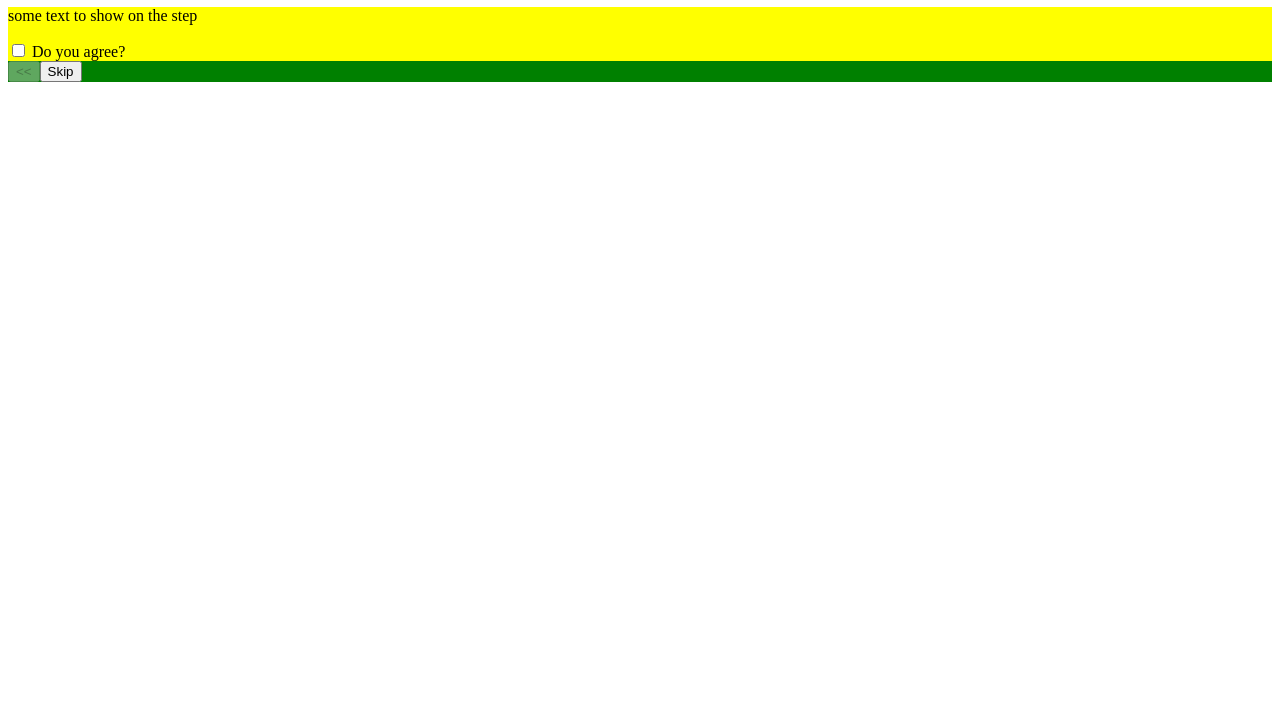
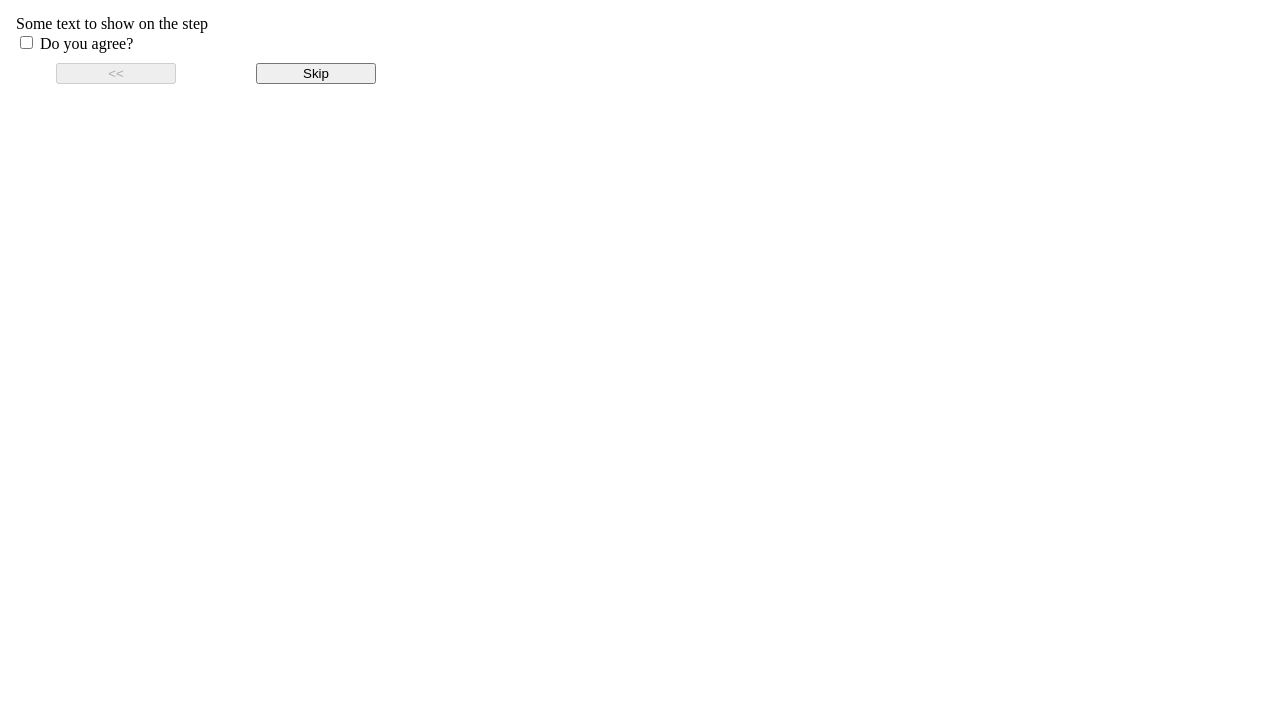
Before and after one commit to GHopperMSK/quick-quiz-fe, a plain HTML site: page index.html in a window 1280 px wide. Shown: the part 73-800 px from the top of the page. Drawn offline with Linux system fonts and the light colour scheme.

Commit message:
Add styles

```diff
--- a/config.json
+++ b/config.json
@@ -6,7 +6,7 @@
             "id": 1,
             "type": "INF",
             "config": {
-                "text": "some text to show on the step",
+                "text": "Some text to show on the step",
                 "next_slide_id": 2,
                 "next_button_label": "Let's start!",
                 "confirment_label": "Do you agree?",
--- a/modules/InfoSlide.js
+++ b/modules/InfoSlide.js
@@ -7,7 +7,7 @@ function InfoSlide(id, data)
     this.isConfirmed = false;
 
     this.compileTemplate = function() {
-        let html = `<div><p>${this.data.text}</p>`;
+        let html = `<p>${this.data.text}</p>`;
         if (this.isConfirmRequired()) {
             html += `<input type="checkbox"
                 id="qq_inf_slide_confirm_checkbox"
@@ -17,7 +17,6 @@ function InfoSlide(id, data)
                 </label>
             `;
         }
-        html += "</div>";
         return html;
     }
 
--- a/modules/MultiQuestion.js
+++ b/modules/MultiQuestion.js
@@ -57,7 +57,7 @@ function MultiQuestion(id, data)
                 id="qq_mlt_slide_option_${optionId}"
                 value="${optionId}"
                 ${(this.optionIds.indexOf(parseInt(optionId)) != -1) ? "checked" : ""} />`;
-            html += `<label for="${optionId}">${this.data.options[optionId].label}</label><br />`;
+            html += `<label for="qq_mlt_slide_option_${optionId}">${this.data.options[optionId].label}</label><br />`;
         }
         return html;
     }
--- a/modules/QuickQuizCore.js
+++ b/modules/QuickQuizCore.js
@@ -33,6 +33,9 @@ function QuickQuizCore(quizId, websiteId, rootElement, reportCallback)
         this.slidesBlock.id = "qq-slides";
         this.root.appendChild(this.slidesBlock);
 
+        const controlDiv = document.createElement("div");
+        controlDiv.id = "qq-controls";
+
         this.prevButton = document.createElement('button');
         this.prevButton.onclick = function() {
             window.quickQuiz.prev();
@@ -40,14 +43,16 @@ function QuickQuizCore(quizId, websiteId, rootElement, reportCallback)
         };
         this.prevButton.innerText = QuickQuizCore.DEFAULT_PERV_BUTTON_LABEL;
 
-        this.root.appendChild(this.prevButton);
+        controlDiv.appendChild(this.prevButton);
 
         this.nextButton = document.createElement('button');
         this.nextButton.onclick = function() {
             window.quickQuiz.next();
             return false;
         };
-        this.root.appendChild(this.nextButton);
+        controlDiv.appendChild(this.nextButton);
+
+        this.root.appendChild(controlDiv);
 
         this.isInitialized = true;
 
--- a/modules/SelectQuestion.js
+++ b/modules/SelectQuestion.js
@@ -57,7 +57,7 @@ function SelectQuestion(id, data)
                 value="${optionId}"
                 ${(this.optionId == optionId) ? "checked" : ""} />
             `;
-            html += `<label for='${optionId}'>"${this.data.options[optionId].label}</label><br />`;
+            html += `<label for='qq_slt_slide_option_${optionId}'>"${this.data.options[optionId].label}</label><br />`;
         }
         return html;
     }
--- a/styles.css
+++ b/styles.css
@@ -1,8 +1,27 @@
 .qq-root {
-    background-color: green;
-    margin-bottom: 200px;
+    width: 25em;
+    padding: 0.5em;
 }
 
 #qq-slides {
-    background-color: yellow;
+    margin-bottom: 10px;
 }
+
+#qq-slides p {
+    margin: 0;
+}
+
+#qq-controls {
+    display: flex;
+    flex-direction: row;
+    flex-wrap: wrap;
+    width: 100%;
+}
+
+#qq-controls button {
+    flex: 1;
+}
+
+button {
+    margin: 0 3em;
+}
```
Also changed, not shown: README.md.
